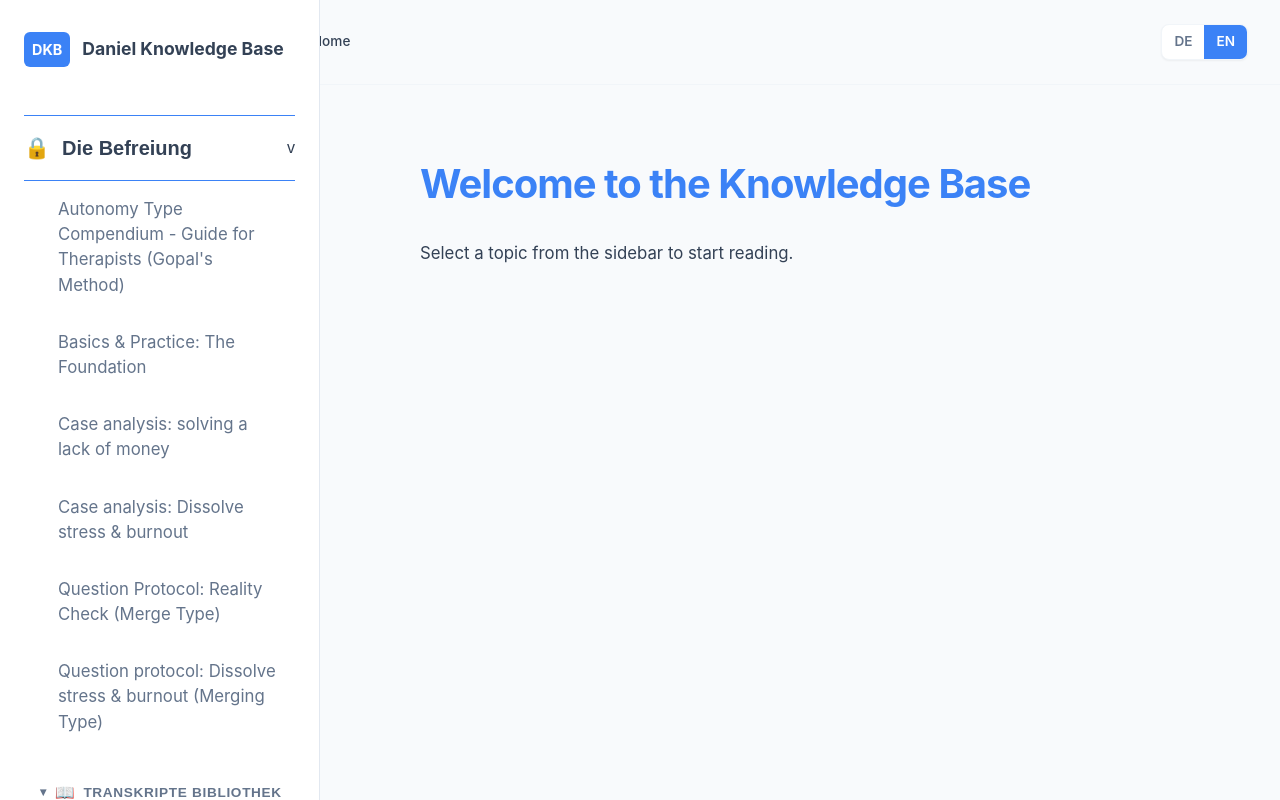
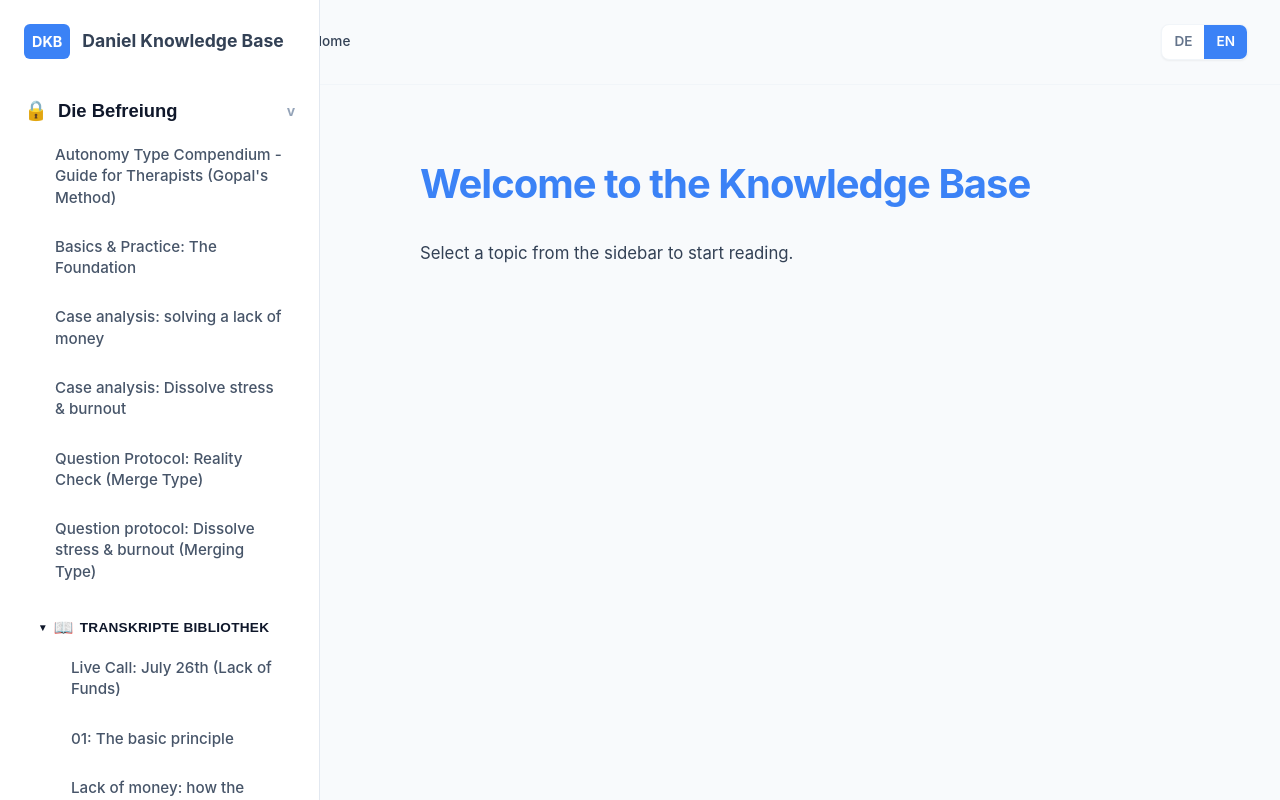
Before and after one commit to drueschel/daniel-knowledge-base, a Next.js app: page /en in a window 1280 px wide. Built offline with nearby package versions, Linux system fonts and the light colour scheme.

Commit message:
Sidebar: Revert to exact HTML screenshot layout with indented arrows and nested styling

```diff
--- a/src/components/Sidebar.module.css
+++ b/src/components/Sidebar.module.css
@@ -6,11 +6,12 @@
   left: 0;
   overflow-y: auto;
   z-index: 100;
-  padding: 2rem 1.5rem;
+  padding: 1.5rem;
+  background-color: #f8fafc; /* very light grayish blue background */
 }
 
 .header {
-  margin-bottom: 3rem;
+  margin-bottom: 2rem;
 }
 
 .logo {
@@ -53,7 +54,7 @@
 
 /* Level 0: Main Category (Die Befreiung) */
 .level0 {
-  margin-bottom: 1.5rem;
+  margin-bottom: 0.5rem;
 }
 
 .btnLevel0 {
@@ -63,15 +64,12 @@
   width: 100%;
   background: none;
   border: none;
-  border-top: 1px solid var(--primary);
-  border-bottom: 1px solid var(--primary);
   text-align: left;
-  font-size: 1.25rem;
-  color: var(--foreground);
+  font-size: 1.15rem;
+  color: #0f172a;
   font-weight: 700;
-  padding: 1.25rem 0;
+  padding: 8px 0;
   cursor: pointer;
-  transition: background 0.2s;
 }
 
 .level0Content {
@@ -80,20 +78,20 @@
 }
 
 .iconLevel0 {
-  margin-right: 12px;
-  font-size: 1.3rem;
+  margin-right: 10px;
+  font-size: 1.2rem;
 }
 
 .arrowLevel0 {
-  color: var(--foreground);
-  font-weight: 500;
-  font-size: 1rem;
+  color: #94a3b8;
+  font-weight: 600;
+  font-size: 0.9rem;
 }
 
 /* Level 1: Sub-category (TRANSKRIPT-BIBLIOTHEK) */
 .level1 {
-  margin-top: 1.5rem;
-  margin-bottom: 0.75rem;
+  margin-top: 1rem;
+  margin-bottom: 0.5rem;
 }
 
 .btnLevel1 {
@@ -104,22 +102,22 @@
   border: none;
   text-align: left;
   font-size: 0.85rem;
-  color: var(--text-muted);
+  color: #0f172a;
   font-weight: 700;
-  letter-spacing: 0.05em;
-  padding: 8px 0;
+  letter-spacing: 0.02em;
+  padding: 6px 0;
   cursor: pointer;
 }
 
 .iconLevel1 {
-  margin-right: 8px;
+  margin-right: 6px;
   font-size: 1rem;
 }
 
 .arrowLevel1 {
-  font-size: 0.75rem;
+  font-size: 0.65rem;
   margin-right: 8px;
-  color: var(--text-muted);
+  color: #0f172a;
 }
 
 .textLevel1 {
@@ -138,17 +136,17 @@
   background: none;
   border: none;
   text-align: left;
-  font-size: 1.05rem;
-  color: var(--foreground);
-  font-weight: 600;
-  padding: 10px 0;
+  font-size: 1rem;
+  color: #0f172a;
+  font-weight: 700;
+  padding: 6px 0;
   cursor: pointer;
 }
 
 .arrowLevel2 {
-  font-size: 0.75rem;
-  margin-right: 10px;
-  color: var(--text-muted);
+  font-size: 0.65rem;
+  margin-right: 8px;
+  color: #94a3b8;
 }
 
 .textLevel2 {
@@ -164,24 +162,25 @@
 .link {
   display: flex;
   align-items: center;
-  padding: 12px 16px;
-  border-radius: 0 8px 8px 0;
-  font-size: 1.05rem;
-  color: var(--text-muted);
+  padding: 10px 12px;
+  border-radius: 6px;
+  font-size: 0.95rem;
+  color: #475569;
   transition: all 0.2s;
-  border-left: 2px solid transparent;
-  line-height: 1.5;
+  border-left: 3px solid transparent;
+  line-height: 1.4;
+  font-weight: 500;
 }
 
 .link:hover {
   background: rgba(0,0,0,0.03);
-  color: var(--foreground);
+  color: #0f172a;
 }
 
 .active {
-  background: var(--primary-hover) !important;
-  color: var(--primary) !important;
-  border-left: 2px solid var(--primary);
+  background: #eff6ff !important;
+  color: #2563eb !important;
+  border-left: 3px solid #2563eb;
   font-weight: 600;
 }
 
--- a/src/components/Sidebar.tsx
+++ b/src/components/Sidebar.tsx
@@ -21,7 +21,7 @@ export default function Sidebar({ nav, lang, currentSlug }: { nav: NavItem[], la
 
   const renderTree = (items: NavItem[], level = 0) => {
     return (
-      <ul className={styles.list} style={{ paddingLeft: level === 3 ? '1.5rem' : level > 0 ? '1rem' : '0' }}>
+      <ul className={styles.list} style={{ paddingLeft: level > 0 ? '1rem' : '0' }}>
         {items.map(item => {
           if (item.slug) {
             // Leaf node (File)
```
